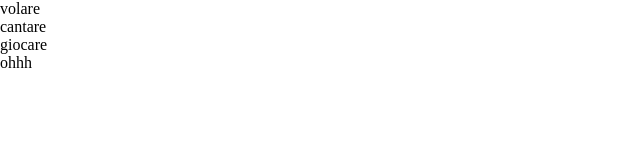
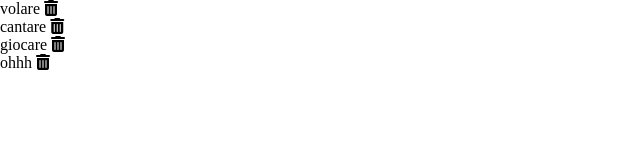
Before and after one commit to GabrieleMajocchi/vue-todolist, a plain HTML site: page index.html in a window 1280 px wide. Shown: the whole page, without its empty margins (0-640 px from the left). Drawn offline with nearby package versions, Linux system fonts and the light colour scheme.

Commit message:
added button to remove items from the list that will delete also them from the array

```diff
--- a/index.html
+++ b/index.html
@@ -21,8 +21,11 @@
     <div id="app">
         <div class="todolist">
             <ul>
-                <li v-for="(task, index) in arrayTodo" :class="task.done === true ? 'lined' : ''" @click="doneTask(index)">
+                <li v-for="task in arrayTodo" :class="task.done === true ? 'lined' : ''" @click="doneTask(task)">
                     {{task.text}}
+                    <span>
+                        <i class="fa-solid fa-trash-can" @click="removeItem(task)"></i>
+                    </span>
                 </li>
             </ul>
         </div>
--- a/js/myscript.js
+++ b/js/myscript.js
@@ -12,8 +12,12 @@ createApp({
         }
     },
     methods: {
-        doneTask(index){
-            this.arrayTodo[index].done = !this.arrayTodo[index].done
+        doneTask(task){
+            task.done = !task.done;
+        },
+        removeItem(task){
+            const taskindex = this.arrayTodo.indexOf(task);
+            this.arrayTodo.splice(taskindex, 1);
         }
     }
 }).mount('#app');
```
